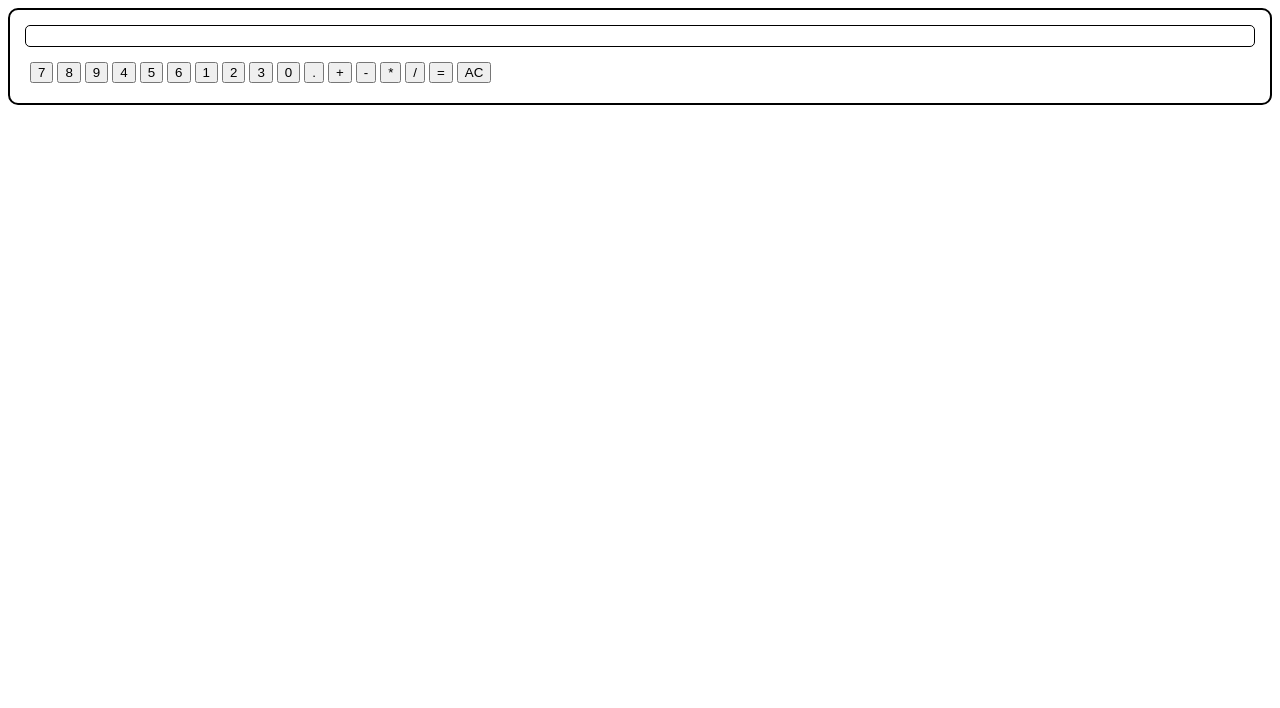
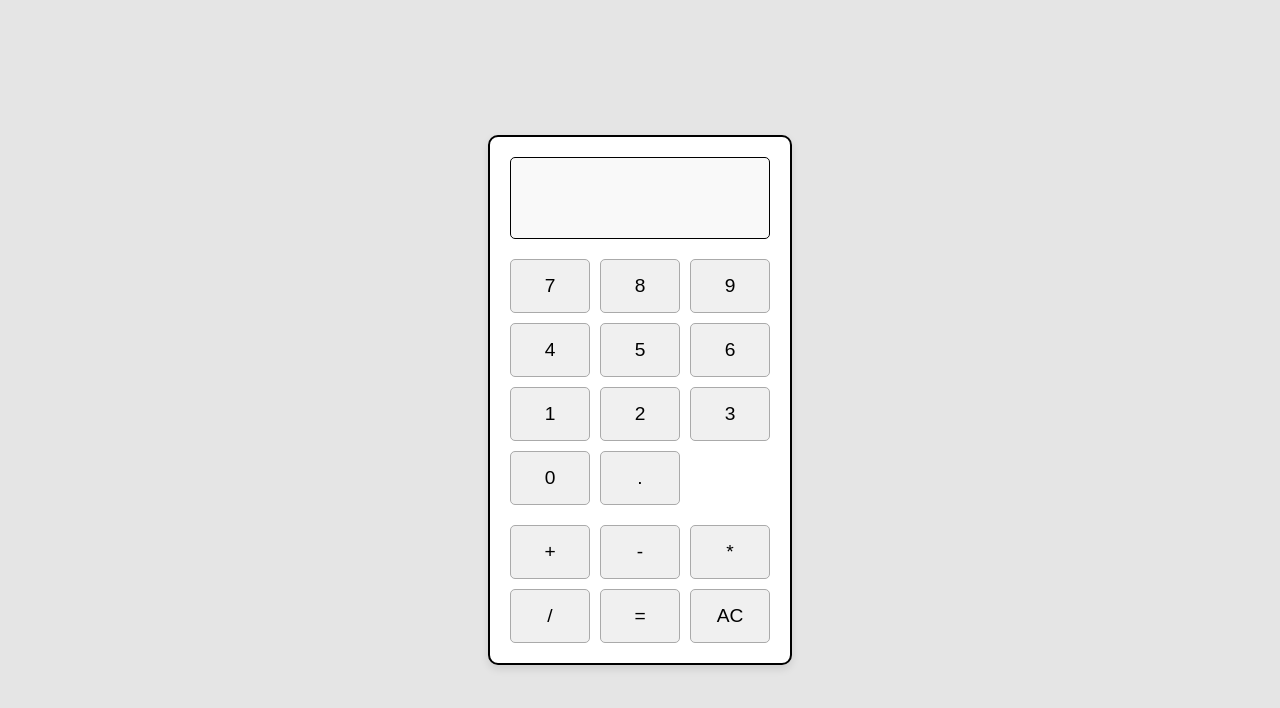
Before and after one commit to Ryan1ucas6/odin-calculator, a plain HTML site: page index.html in a window 1280 px wide. Drawn offline with Linux system fonts and the light colour scheme.

Commit message:
regrouped buttons in html for styling css styling finished

```diff
--- a/index.html
+++ b/index.html
@@ -11,6 +11,7 @@
     <div class="calculator">
         <div class="display"></div>
         <div class="buttons">
+  <div class="digit-buttons">
     <button class="digit">7</button>
     <button class="digit">8</button>
     <button class="digit">9</button>
@@ -22,6 +23,9 @@
     <button class="digit">3</button>
     <button class="digit">0</button>
     <button class="digit">.</button>
+  </div>
+
+  <div class="operator-buttons">
     <button class="operator">+</button>
     <button class="operator">-</button>
     <button class="operator">*</button>
@@ -30,6 +34,7 @@
     <button class="clear">AC</button>
   </div>
 </div>
+    </div>
 
     <script src="script.js"></script>
 </body>
--- a/style.css
+++ b/style.css
@@ -1,16 +1,58 @@
+body {
+    display: flex;
+    justify-content: center;
+    align-items: center;
+    height: 100vh;
+    margin: 0;
+    font-family: Arial, sans-serif;
+    background-color: #e5e5e5;
+}
+
 .calculator {
+    background-color: #fff;
     border: 2px solid black;
     border-radius: 10px;
-    padding: 5px;
+    padding: 20px;
+    width: 260px;
+    box-shadow: 0 4px 8px rgba(0,0,0,0.1);
 }
 
 .display {
+    font-size: 2rem;
+    height: 60px;
     border: 1px solid black;
     border-radius: 5px;
     padding: 10px;
-    margin: 10px;
+    margin-bottom: 20px;
+    background-color: #f9f9f9;
+    text-align: right;
+    overflow-x: auto;
+    white-space: nowrap;
 }
 
-.buttons {
-    margin: 15px;
+.digit-buttons {
+    display: grid;
+    grid-template-columns: repeat(3, 1fr);
+    gap: 10px;
+    margin-bottom: 20px;
 }
+
+.operator-buttons {
+    display: grid;
+    grid-template-columns: repeat(3, 1fr);
+    gap: 10px;
+}
+
+button {
+    padding: 15px;
+    font-size: 1.2rem;
+    border: 1px solid #aaa;
+    border-radius: 5px;
+    cursor: pointer;
+    background-color: #f0f0f0;
+    transition: background-color 0.2s ease;
+}
+
+button:hover {
+    background-color: #ddd;
+}
```
Lines whose indentation alone changed are shown as unchanged.
